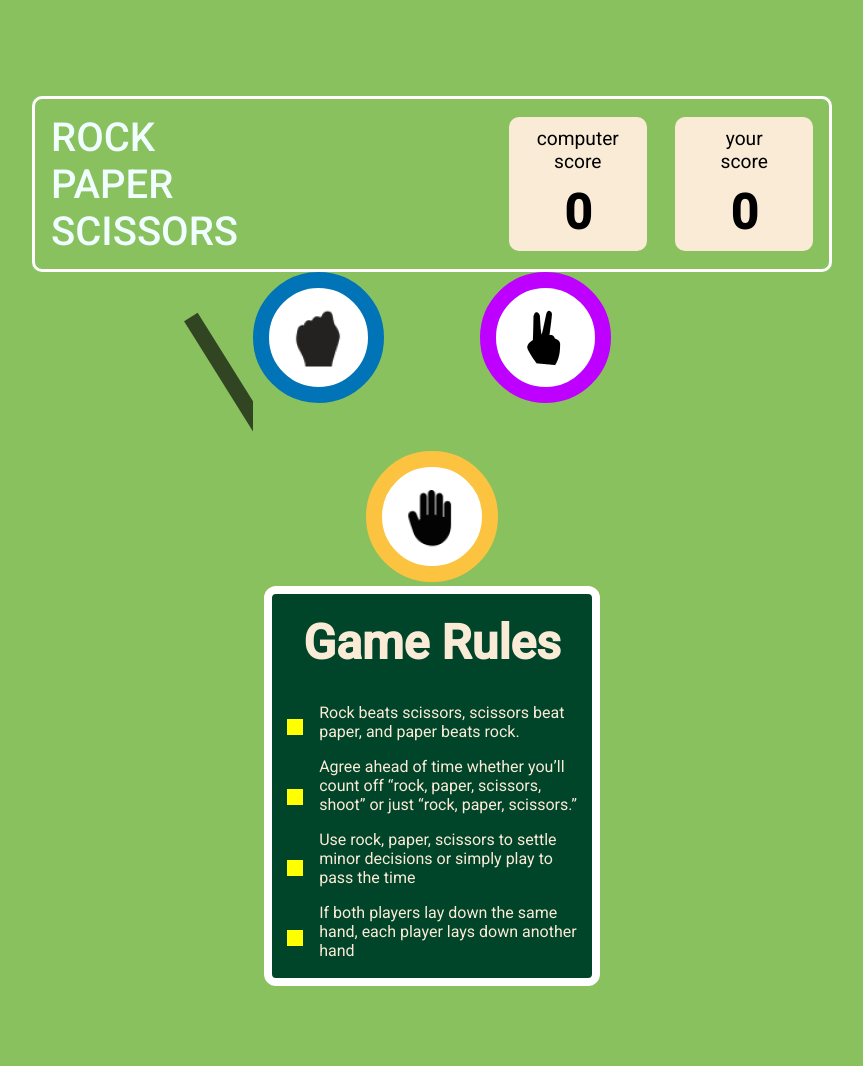
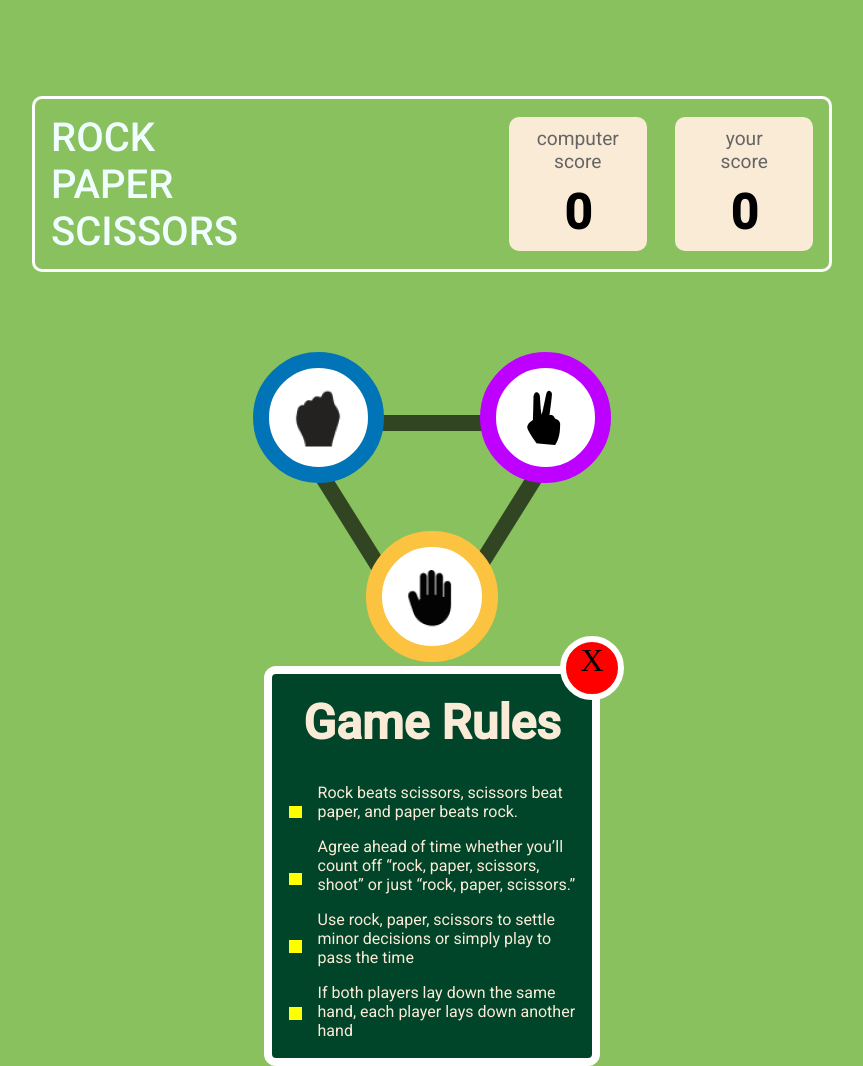
Before and after one commit to Shelke12/Stone_Paper_Scissor_game, a plain HTML site: page index.html in a window 1280 px wide. Shown: the whole page, without its empty margins (208-1071 px from the left). Before the commit the page ends 986 px from the top, so only its background shows below. Drawn offline with Linux system fonts and the light colour scheme.

Commit message:
did lines

```diff
--- a/index.html
+++ b/index.html
@@ -67,6 +67,9 @@
                         <p>If both players lay down the same<br> hand, each player lays down another <br> hand</p>
                     </div>
                 </div>
+                <div class="cross">
+                    <p>X</p>
+                </div>
             </div>
         </div>
     </div>
--- a/style.css
+++ b/style.css
@@ -3,14 +3,14 @@
     margin: 0;
     width: 100;
     box-sizing: border-box;
-    background-color: #89C15E;
     align-items: center;
 }
 
 .container {
     display: flex;
     justify-content: center;
-    margin-top: 6rem;
+    background-color: #89C15E;
+    padding-top: 6rem;
     flex-direction: column;
 }
 
@@ -53,6 +53,7 @@
 
 .score1>p,
 .score2>p {
+    color: #656565;
     font-size: 1.2rem;
     background-color: antiquewhite;
 }
@@ -70,7 +71,6 @@ h2 {
     flex-direction: column;
     gap: 3rem;
     z-index: 2;
-    position: relative;
 }
 
 .img1_class {
@@ -102,17 +102,22 @@ h2 {
 
 /* LINES */
 
+.container2 {
+    margin-top: 5rem;
+    position: relative;
+}
+
 .lines {
     display: flex;
     position: absolute;
-    top: 45%;
+    top: 20%;
+    left: 29%;
     z-index: 1;
     flex-direction: column;
 }
 
 .linea {
-    left: 45%;
-    top: 52%;
+    padding-bottom: 5rem;
 }
 
 .line1,
@@ -134,8 +139,7 @@ h2 {
 .lineb {
     display: flex;
     z-index: 5;
-    gap: 3rem;
-    top: 65%;
+    bottom: -30%;
     position: absolute;
 }
 
@@ -153,8 +157,8 @@ h2 {
 
 .sq {
     background-color: yellow;
-    width: 1rem;
-    padding: 0.5rem;
+    width: 0.8rem;
+    padding: 0.4rem;
 }
 
 .rules>h2 {
@@ -169,6 +173,7 @@ h2 {
     flex-direction: column;
     background-color: #004429;
     width: 21rem;
+    position: relative;
     height: 25rem;
     border-radius: 12px;
     border: 0.5rem solid white;
@@ -184,6 +189,20 @@ h2 {
     margin-top: 0.8rem;
 }
 
+.cross {
+    position: absolute;
+    background-color: #F00;
+    width: 4rem;
+    height: 4rem;
+    font-size: 2rem;
+    stroke-width: 5px;
+    text-align: center;
+    border-radius: 100%;
+    right: -10%;
+    top: -10%;
+    border: 6px solid white;
+}
+
 .rules_line>p {
     background-color: #004429;
     font-family: 'Roboto', sans-serif;
```
